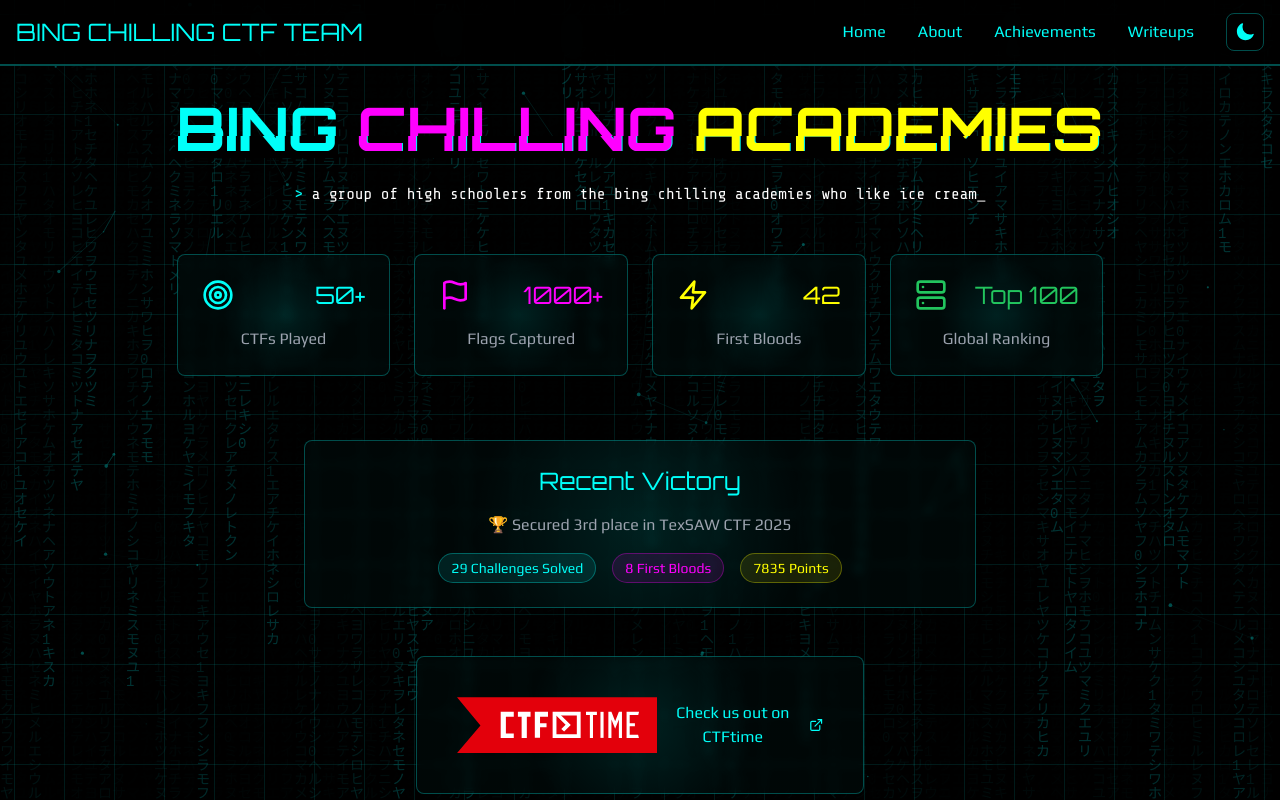
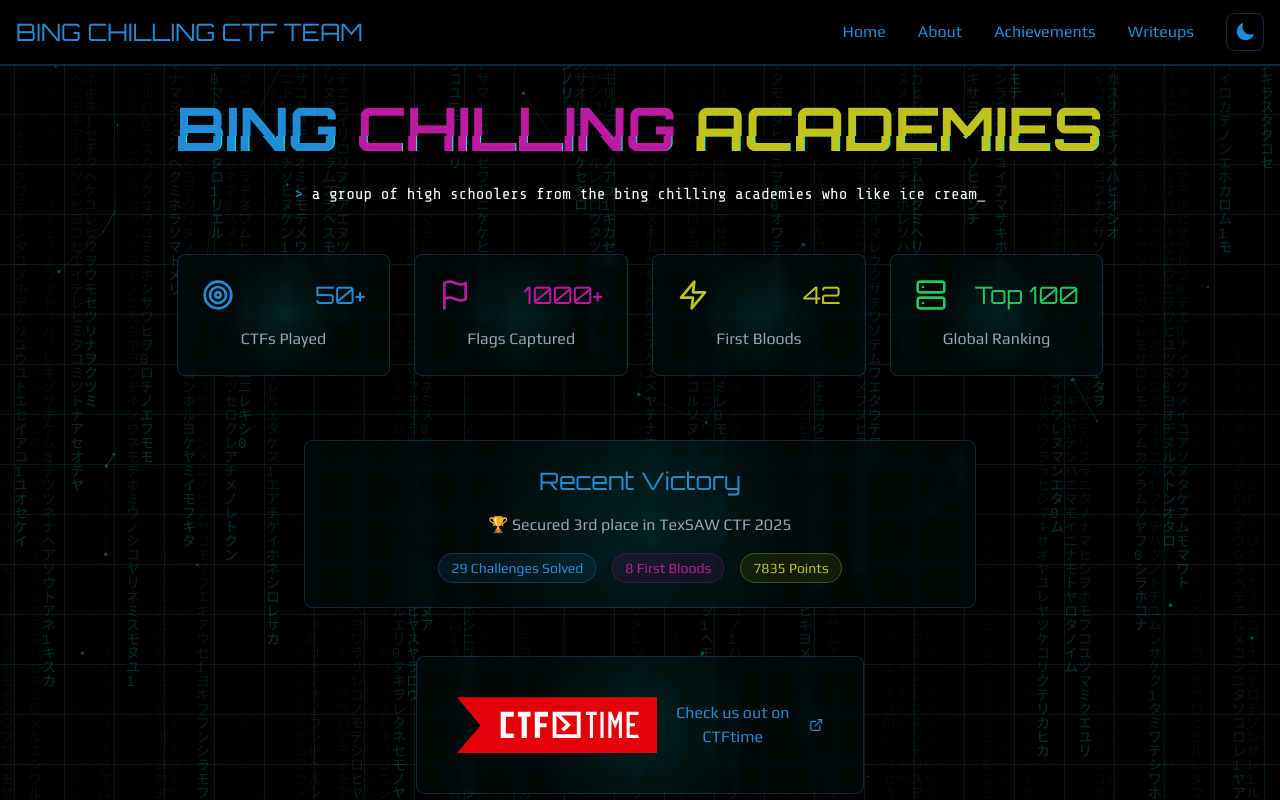
Before and after one commit to colding10/bing-chilling-academies-website-new, a Next.js app: page / in a window 1280 px wide. Shown: the top 800 px of the page. Built offline with nearby package versions, Linux system fonts and the light colour scheme.

Commit message:
change colores

```diff
--- a/app/globals.css
+++ b/app/globals.css
@@ -2,8 +2,8 @@
 @tailwind components;
 @tailwind utilities;
 :root {
-  --color-primary: #2dd5d2;
-  --color-secondary: #c719c7;
+  --color-primary: #208dd6;
+  --color-secondary: #bd1aa2;
 }
 
 @layer base {
--- a/tailwind.config.js
+++ b/tailwind.config.js
@@ -9,9 +9,9 @@ module.exports = {
     extend: {
       colors: {
         'custom-black': '#000000',
-        'custom-blue': '#00fff9',
-        'custom-pink': '#ff00ff',
-        'custom-yellow': '#ffff00',
+        'custom-blue': '#208dd6',
+        'custom-pink': '#bd1aa2',
+        'custom-yellow': '#bfc41d',
       },
       fontFamily: {
         orbitron: ['var(--font-orbitron)'],
```
